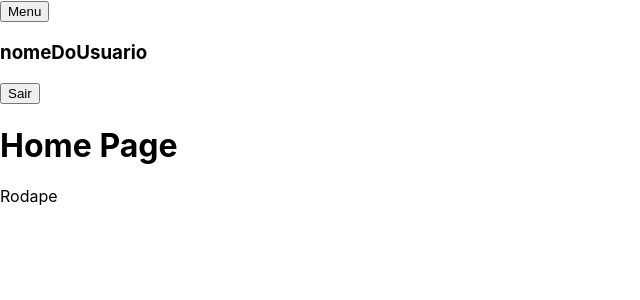
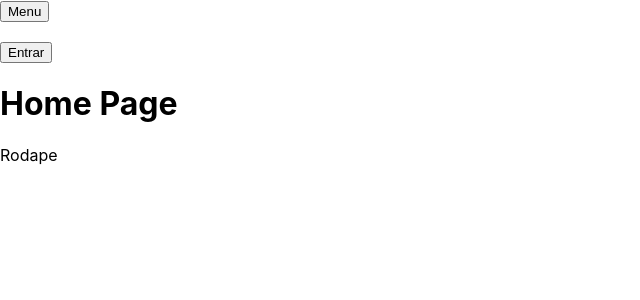
Before and after one commit to artphil/giope-app, a Next.js app: page / in a window 1280 px wide. Shown: the top 300 px of the page, without its empty margins (0-640 px from the left). Built offline with nearby package versions, Linux system fonts and the light colour scheme.

Commit message:
Corriginto tipo e retorno

```diff
--- a/src/estados/atom.ts
+++ b/src/estados/atom.ts
@@ -1,7 +1,7 @@
 import { atom } from "recoil";
 import { TUsuario } from "../interfaces/TUsuario";
 
-export const usuarioLogado = atom<TUsuario>({
-  key: 'usuarioLogado',
-  default: {nome:'nomeDoUsuario'}
+export const usuarioLogado = atom<TUsuario | null>({
+	key: 'usuarioLogado',
+	default: null
 })
```
